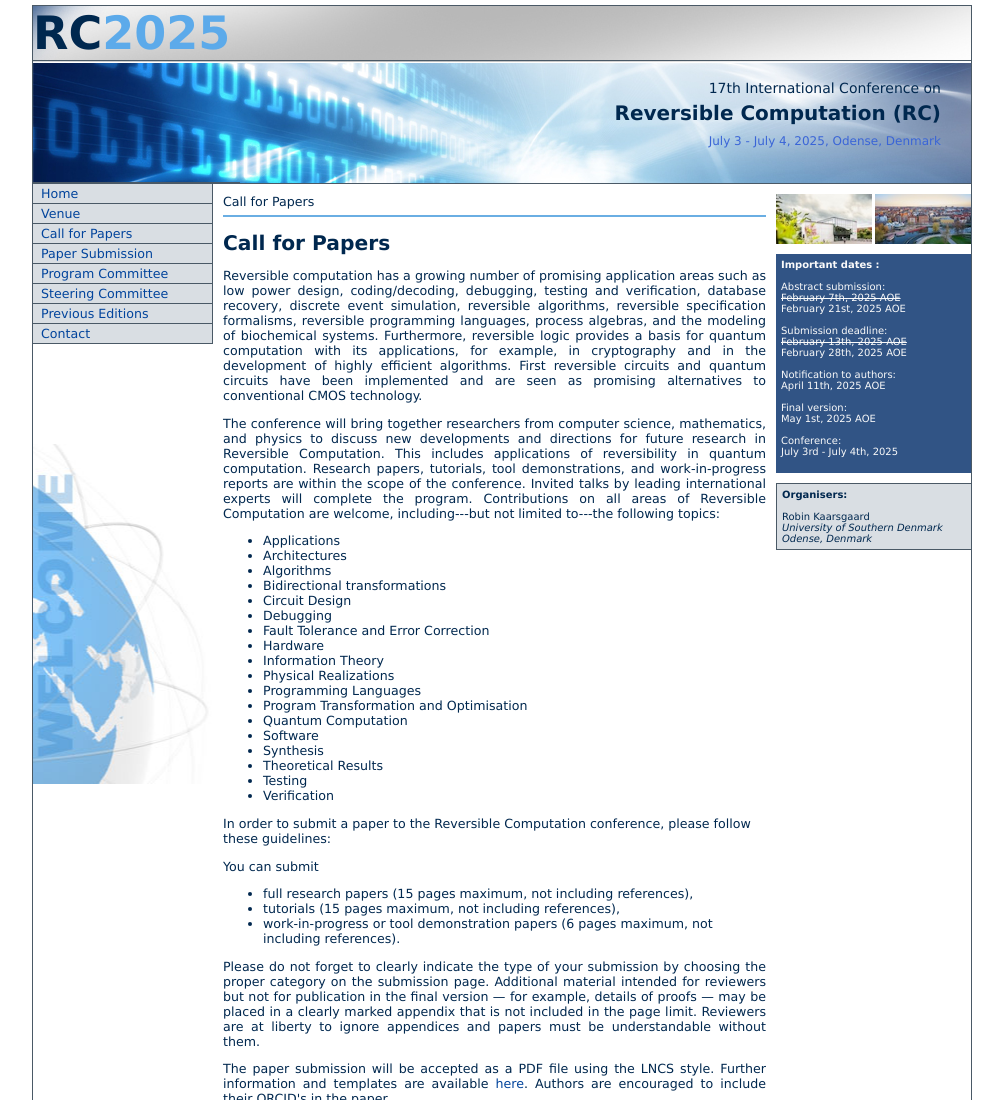
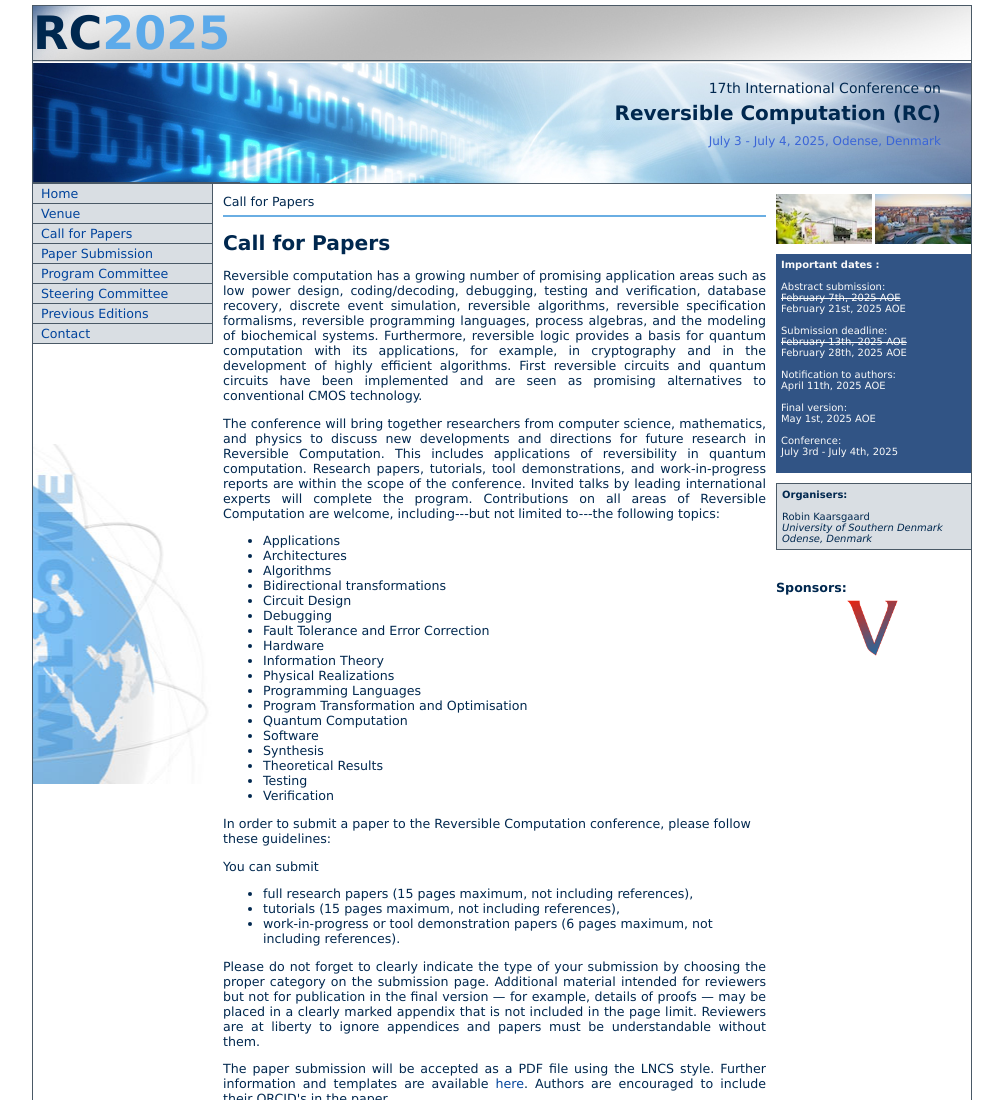
Before and after one commit to reversible-computation-2025/reversible-computation-2025.github.io, a plain HTML site: page cfp.html in a window 1280 px wide. Shown: the top 1100 px of the page, without its empty margins (139-1142 px from the left). Drawn offline with Linux system fonts and the light colour scheme.

Commit message:
Added sponsor

```diff
--- a/cfp.html
+++ b/cfp.html
@@ -185,11 +185,9 @@
               <!--<img style="border: 1px solid #999999;" src="local/LNCS-Logo.jpg" width="100%">-->
 
               <br>
-              <!-- <b>Sponsors:</b> -->
-          <!-- <a href= "http://www.uniurb.it" target="_blank"><img src="          https://www.uniurb.it/it/portale/components/logo-nh-uniurb.svg
-" style="width:100%;height:100%"></div></a>
-<a href="https://vaire.co/" target="_blank"><div class="center;"><img src="./local/vaire.png" style="width:50%;height:50%"></div></a>
--->
+              <b>Sponsors:</b>
+
+<a href="https://vaire.co/" target="_blank"><div align="center"><img src="local/logovaire.png" style="width:33%;height:33%"></div></a>
 
     </div>
         </div>
```
Also changed, not shown: contact.html (+3 -5 lines), index.html (+3 -5 lines), past.html (+3 -5 lines), pc.html (+3 -5 lines), steering.html (+3 -5 lines), submission.html (+3 -5 lines), venue.html (+3 -5 lines), local/logovaire.png (added).
